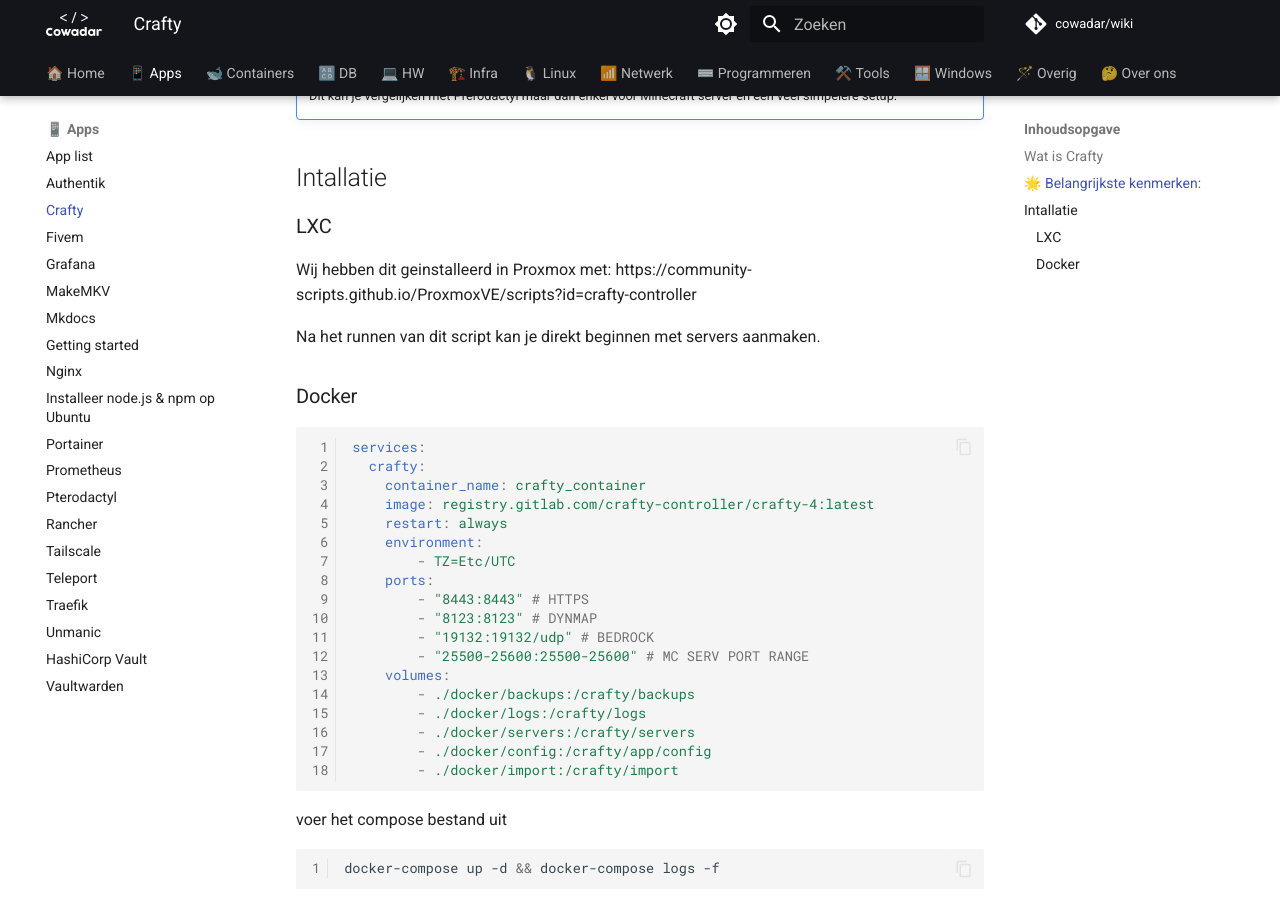
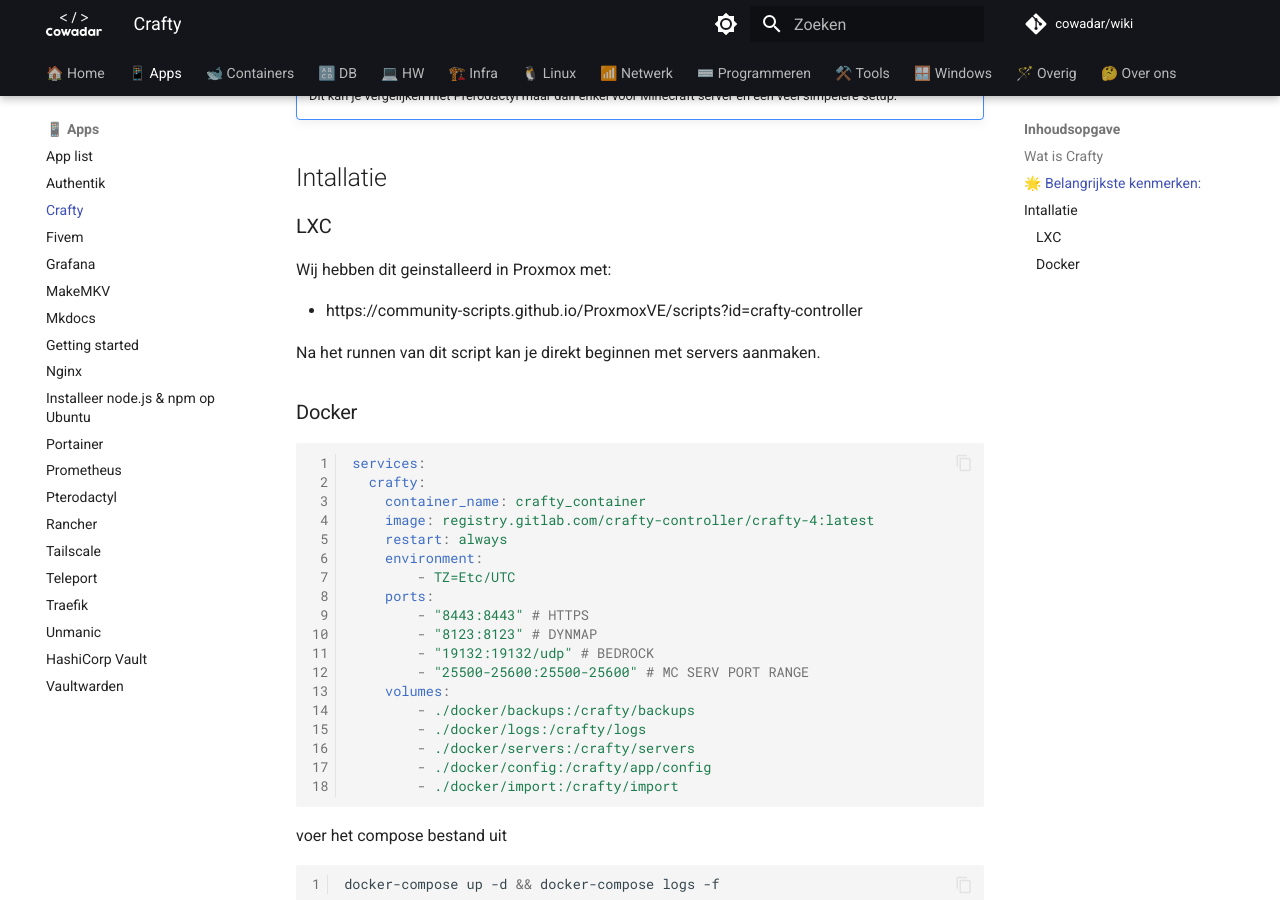
Before and after one commit to cowadar/wiki, an MkDocs documentation site: the page built from docs/apps/crafty-controller.md, in a window 1280 px wide and 900 px high, scrolled down 632 px. Built offline with MkDocs 1.6.1 and Material for MkDocs 9.7.7, drawn with Linux system fonts in a browser that asks for light colours; comment, search, counter and statistics services are not loaded.

```diff
--- a/docs/apps/crafty-controller.md
+++ b/docs/apps/crafty-controller.md
@@ -18,7 +18,9 @@ Handig voor zowel particuliere als professionele serverbeheerders! 🎮🚀
 ## Intallatie
 
 ### LXC
-Wij hebben dit geinstalleerd in Proxmox met: https://community-scripts.github.io/ProxmoxVE/scripts?id=crafty-controller
+Wij hebben dit geinstalleerd in Proxmox met:
+
+- https://community-scripts.github.io/ProxmoxVE/scripts?id=crafty-controller
 
 Na het runnen van dit script kan je direkt beginnen met servers aanmaken.
 
```
